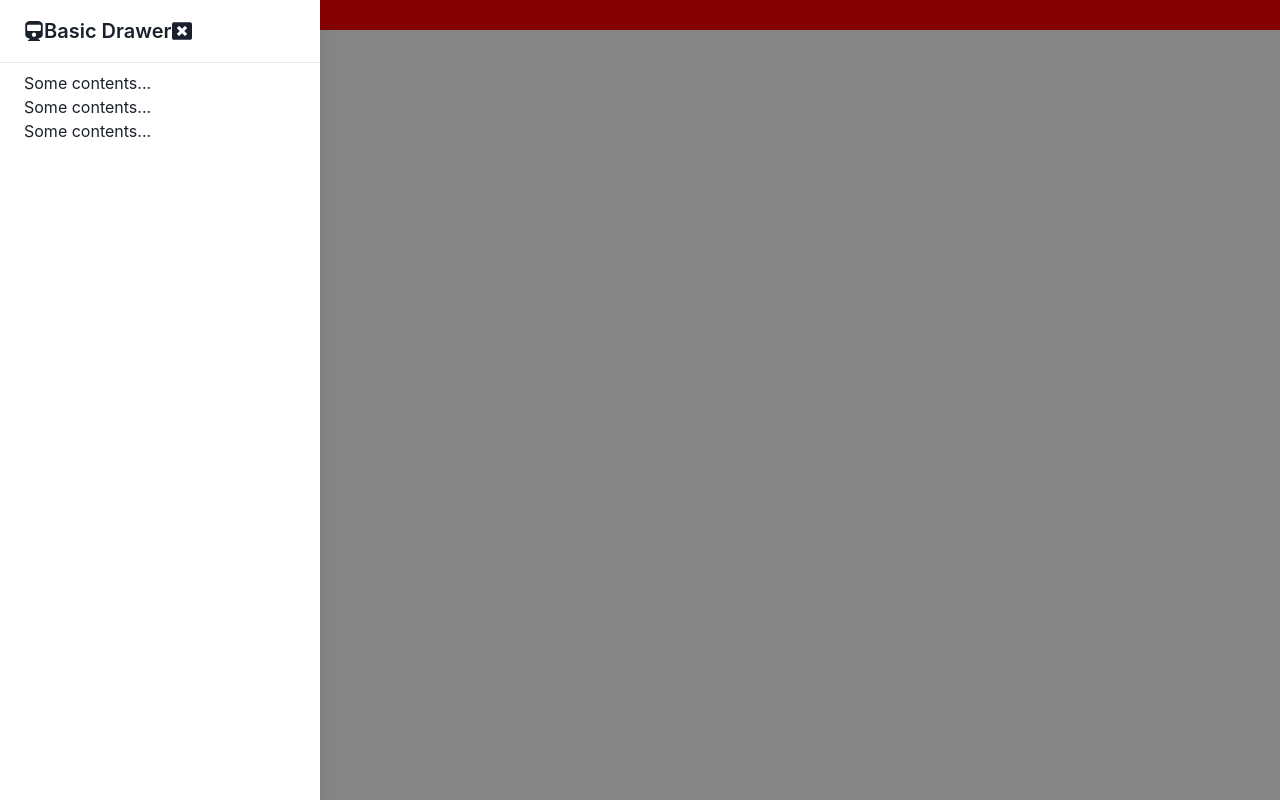
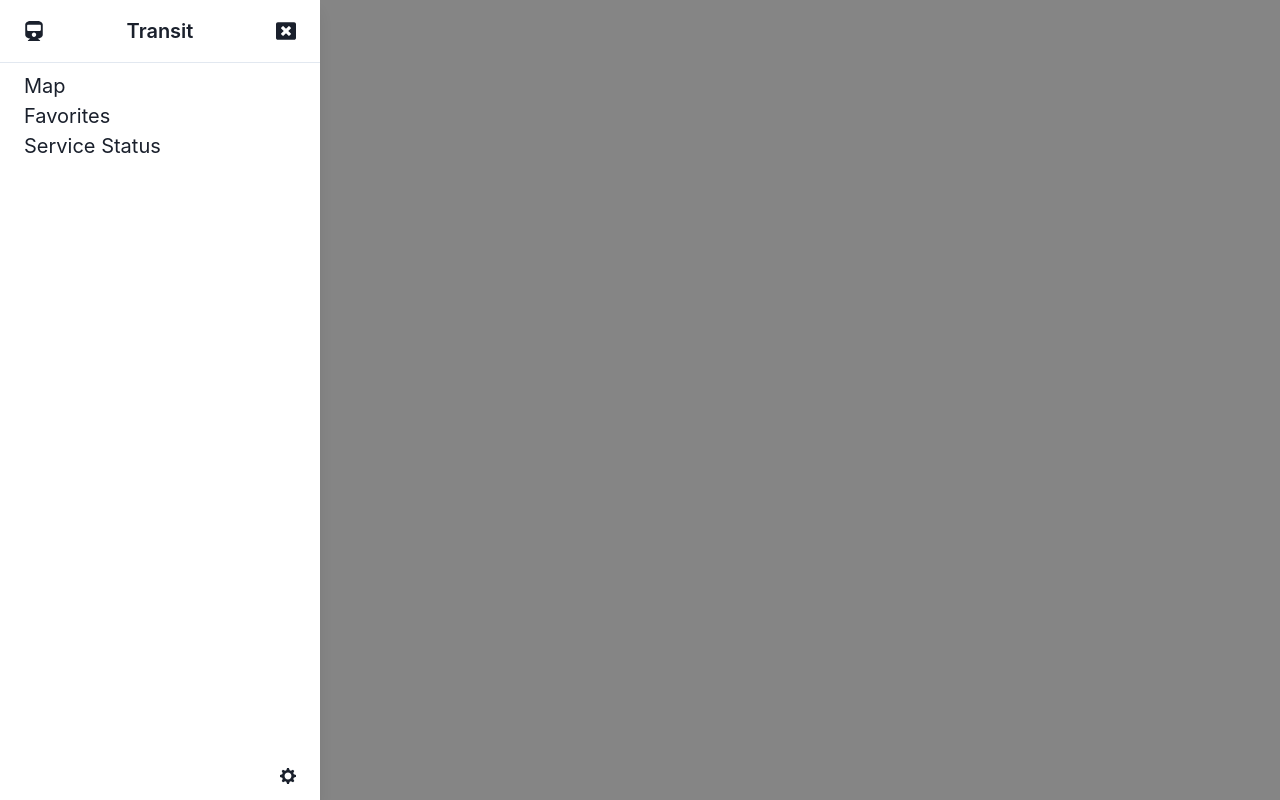
Before and after one commit to rubinj30/smarta, a React (Create React App) app: page / in a window 1280 px wide. Both pictures are taken after a click on the button "Open Drawer". Built offline with nearby package versions, Linux system fonts and the light colour scheme.

Commit message:
sidebar setup with themeswitcher

```diff
--- a/src/ColorModeSwitcher.tsx
+++ b/src/ColorModeSwitcher.tsx
@@ -15,16 +15,18 @@ export const ColorModeSwitcher: React.FC<ColorModeSwitcherProps> = (props) => {
   const SwitchIcon = useColorModeValue(FaMoon, FaSun)
 
   return (
+    <div style={{ display: 'flex', alignItems: 'center' }} onClick={toggleColorMode}>
       <IconButton
         size="md"
         fontSize="lg"
         variant="ghost"
         color="current"
         marginLeft="2"
-      onClick={toggleColorMode}
         icon={<SwitchIcon />}
         aria-label={`Switch to ${text} mode`}
         {...props}
       />
+      <div>Switch to {text} mode</div>
+    </div>
   )
 }
--- a/src/components/Header/Header.tsx
+++ b/src/components/Header/Header.tsx
@@ -6,13 +6,8 @@ import { ColorModeSwitcher } from '../../ColorModeSwitcher';
 export const Header: FC = () => {
     console.log(theme)
     return (
-        <HStack spacing="24px" background="red">
-            <Box w="30px" h="30px" bg={theme.colors.transparent}>
-                <ColorModeSwitcher justifySelf="flex-end" />
-            </Box>
-            <Box w="30px" h="30px" bg="yellow.200">
-                <ColorModeSwitcher justifySelf="flex-end" />
-            </Box>
+        <HStack spacing="24px">
+            Header
         </HStack>
     )
 }
--- a/src/components/Sidebar/Sidebar.tsx
+++ b/src/components/Sidebar/Sidebar.tsx
@@ -1,8 +1,9 @@
-import { Drawer, DrawerBody, DrawerContent, DrawerHeader, DrawerOverlay, useColorMode } from '@chakra-ui/react';
+import { Box, Drawer, DrawerBody, DrawerContent, DrawerOverlay } from '@chakra-ui/react';
 import React from 'react';
 import { FC, useState } from 'react';
 import { FaTrain, FaWindowClose } from 'react-icons/fa';
-import { DrawerHeaderStyled } from '../../styles/styles';
+import { ColorModeSwitcher } from '../../ColorModeSwitcher';
+import { DrawerFooterStyled, DrawerHeaderStyled, FadeStyled, SettingsIconStyled, SidebarTextItem } from './SidebarStyles';
 
 export interface SidebarProps {
     open: boolean;
@@ -11,9 +12,8 @@ export interface SidebarProps {
 }
 
 export const Sidebar: FC<SidebarProps> = (props) => {
-    const { open, onOpen, onClose } = props;
-    const color = useColorMode();
-    console.log({ color })
+    const { open, onClose } = props;
+    const [settingsOpen, setSettingsOpen] = useState<boolean>(false)
     return (
         <Drawer
             isOpen={open}
@@ -26,14 +26,27 @@ export const Sidebar: FC<SidebarProps> = (props) => {
                 <DrawerContent>
                     <DrawerHeaderStyled borderBottomWidth="1px">
                         <FaTrain />
-                        <h3>Basic Drawer</h3>
+                        <h3>Transit</h3>
                         <FaWindowClose onClick={onClose} className="close-icon" />
                     </DrawerHeaderStyled>
                     <DrawerBody>
-                        <p>Some contents...</p>
-                        <p>Some contents...</p>
-                        <p>Some contents...</p>
+                        <SidebarTextItem fontSize="xl">Map</SidebarTextItem>
+                        <SidebarTextItem fontSize="xl">Favorites</SidebarTextItem>
+                        <SidebarTextItem fontSize="xl">Service Status</SidebarTextItem>
                     </DrawerBody>
+                    <DrawerFooterStyled>
+                        <SettingsIconStyled onClick={() => setSettingsOpen(!settingsOpen)} />
+                        <FadeStyled in={settingsOpen}>
+                            <Box
+                                p="5px"
+                                w="100%"
+                                h="100px"
+                                borderTop="1px solid #E2E8F0"
+                            >
+                                <ColorModeSwitcher justifySelf="flex-end" />
+                            </Box>
+                        </FadeStyled>
+                    </DrawerFooterStyled>
                 </DrawerContent>
             </DrawerOverlay>
         </Drawer>
--- /dev/null
+++ b/src/components/Sidebar/SidebarStyles.tsx
@@ -0,0 +1,44 @@
+import { SettingsIcon } from '@chakra-ui/icons';
+import { DrawerFooter, DrawerHeader, Fade, Text } from '@chakra-ui/react';
+import styled from '@emotion/styled';
+
+export const DrawerHeaderStyled = styled(DrawerHeader)`
+    display: flex;
+    justify-content: space-between;
+    align-items: center;
+    width: 100%;
+    .close-icon {
+       justify-self: flex-end;
+    }
+`
+
+export const DrawerFooterStyled = styled(DrawerFooter)`
+    display: flex;
+    flex-direction: column-reverse;
+    width: 100%;
+`
+
+export const SettingsStyled = styled.div`
+    width: 95%;
+    background: #E2E8F0;
+    border: 1px solid #E2E8F0;
+    height: 100px;
+    padding: 1.5rem;
+`
+
+export const SettingsIconStyled = styled(SettingsIcon)`
+    align-self: flex-end;
+`
+
+export const FadeStyled = styled(Fade)`
+    width:100%;
+
+`
+
+export const SidebarTextItem = styled(Text)`
+    cursor: pointer;
+    &:hover {
+        font-weight: bold;
+
+    }
+`
--- a/src/styles/styles.tsx
+++ /dev/null
@@ -1,11 +0,0 @@
-import { DrawerHeader } from '@chakra-ui/react';
-import styled from '@emotion/styled';
-
-export const DrawerHeaderStyled = styled(DrawerHeader)`
-    display: flex;
-    align-items: center;
-    width: 100%;
-    .close-icon {
-       justify-self: flex-end;
-    }
-`
```
Also changed, not shown: src/App/App.tsx (+0 -7 lines). Lines whose indentation alone changed are shown as unchanged.
